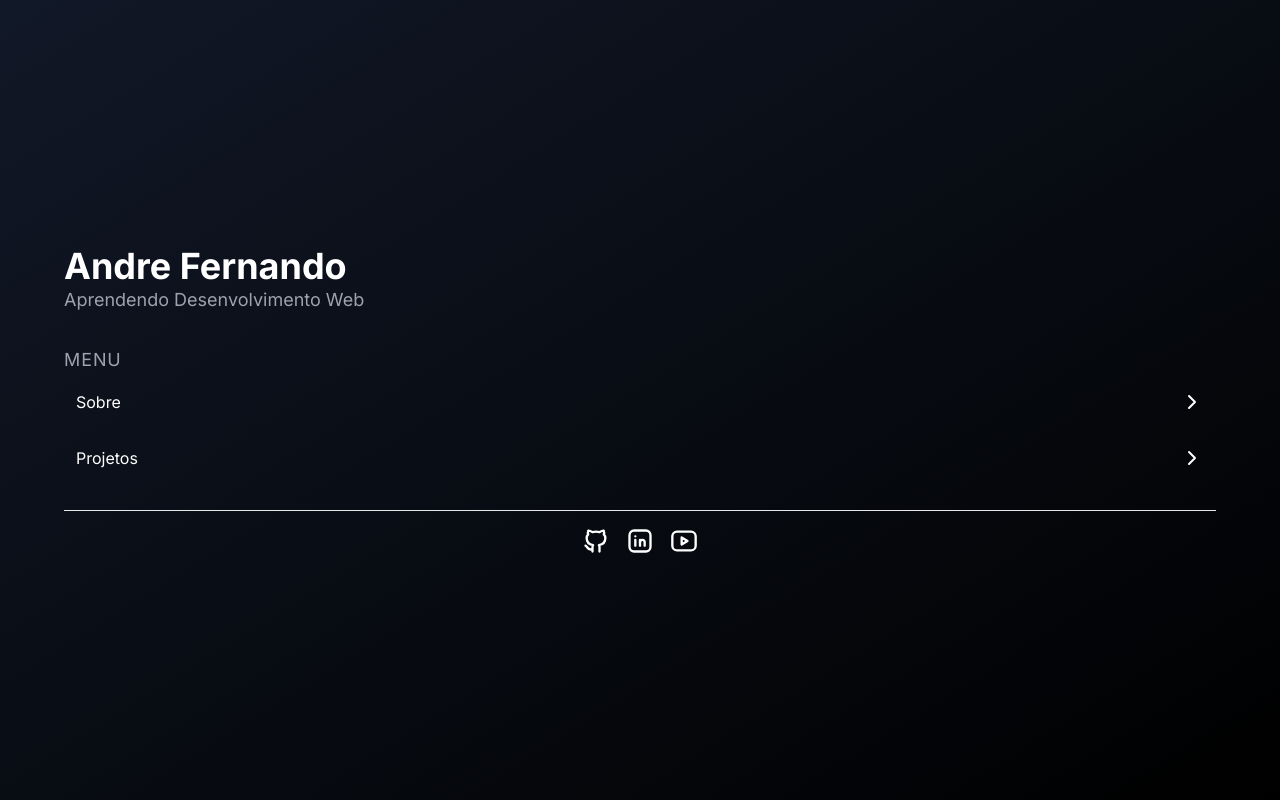
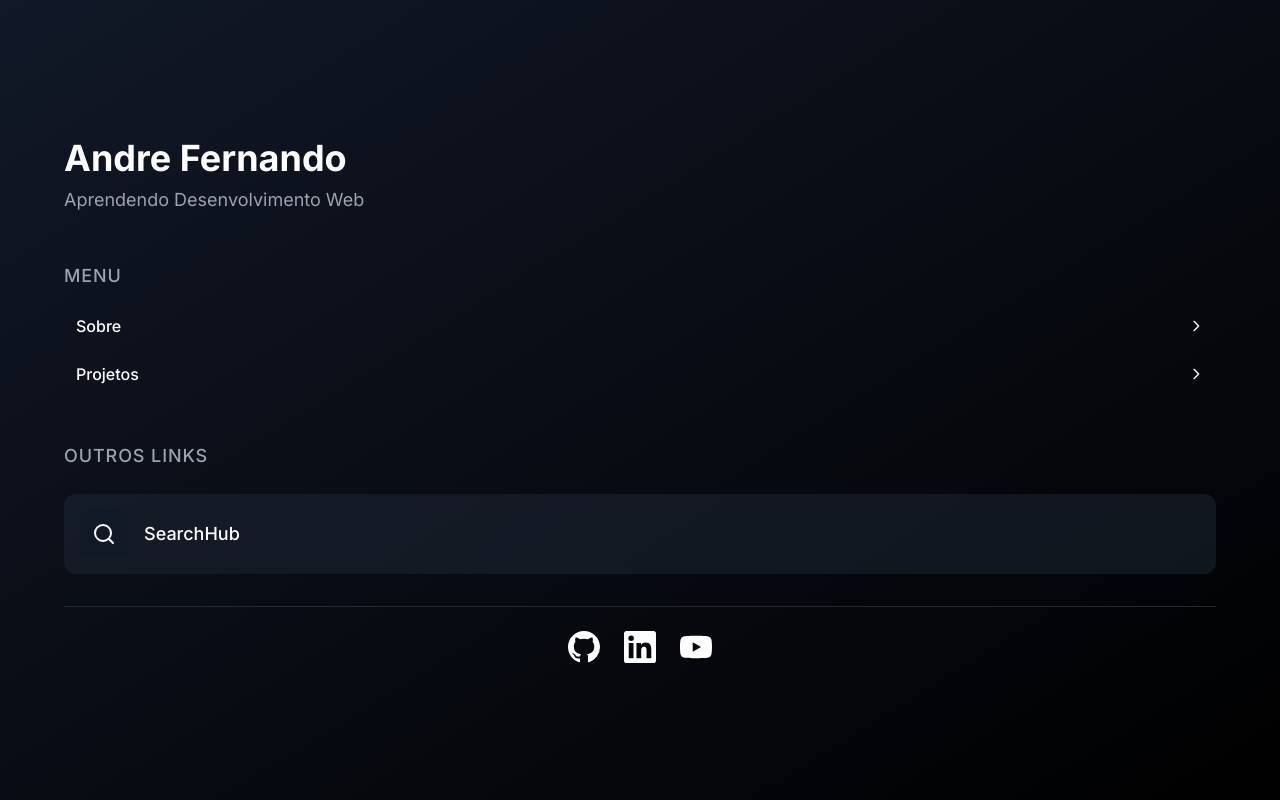
Before and after one commit to andreflara/mysite, a Next.js app: page / in a window 1280 px wide. Built offline with nearby package versions, Linux system fonts and the light colour scheme.

Commit message:
Corrigindo layout de projetos e da home page

```diff
--- a/src/app/page.tsx
+++ b/src/app/page.tsx
@@ -1,72 +1,157 @@
 import React from "react";
 import Link from "next/link";
-import {
-  IconBrandGithub,
-  IconBrandLinkedin,
-  IconBrandYoutube,
-} from "@tabler/icons-react";
-import { ChevronRight } from "lucide-react";
+import { Search } from "lucide-react";
 
-const MenuLink = ({ href, label }: { href: string; label: string }) => (
+const MenuLink = ({ href, label }) => (
   <Link
     href={href}
-    className="group flex items-center justify-between rounded-lg px-3 py-2 transition-colors hover:bg-gray-700"
+    className="group flex items-center justify-between rounded-lg px-3 py-2 transition-colors hover:bg-gray-700/50"
   >
-    <span className="font-md">{label}</span>
-    <ChevronRight />
+    <span className="font-medium">{label}</span>
+    <svg
+      xmlns="http://www.w3.org/2000/svg"
+      className="h-4 w-4"
+      fill="none"
+      viewBox="0 0 24 24"
+      stroke="currentColor"
+    >
+      <path
+        strokeLinecap="round"
+        strokeLinejoin="round"
+        strokeWidth={2}
+        d="M9 5l7 7-7 7"
+      />
+    </svg>
   </Link>
 );
 
+const SocialIcon = ({ href, title, children }) => (
+  <a
+    href={href}
+    target="_blank"
+    rel="noopener noreferrer"
+    title={title}
+    className="hover:text-gray-400 transition-colors duration-200"
+  >
+    {children}
+  </a>
+);
+
+const CustomLink = ({ href, label, icon, external = false, className = "" }) => {
+  const Component = external ? 'a' : Link;
+  const externalProps = external ? {
+    target: "_blank",
+    rel: "noopener noreferrer"
+  } : {};
+
+  return (
+    <Component
+      href={href}
+      {...externalProps}
+      className={`group relative flex items-center rounded-xl bg-gray-800/50 p-4 transition-all duration-300 hover:bg-gray-700/50 ${className}`}
+    >
+      <div className="flex items-center space-x-4">
+        <div className="flex h-12 w-12 items-center justify-center rounded-lg bg-gray-900/50 text-white">
+          {icon}
+        </div>
+        <div className="flex flex-col">
+          <span className="text-lg font-medium text-white">{label}</span>
+        </div>
+      </div>
+      <div className="ml-auto opacity-0 transition-opacity duration-300 group-hover:opacity-100">
+        <svg
+          xmlns="http://www.w3.org/2000/svg"
+          className="h-6 w-6"
+          fill="none"
+          viewBox="0 0 24 24"
+          stroke="currentColor"
+        >
+          <path
+            strokeLinecap="round"
+            strokeLinejoin="round"
+            strokeWidth={2}
+            d="M14 5l7 7m0 0l-7 7m7-7H3"
+          />
+        </svg>
+      </div>
+    </Component>
+  );
+};
+
 export default function HomePage() {
   return (
-    <div className="bg-gradient-to-br from-gray-900 to-black text-white p-6 md:p-12 min-h-screen flex items-center justify-center">
-      <div className="container mx-auto px-4 py-8">
-        <header className="mb-8">
-          <h1 className="text-4xl font-bold">Andre Fernando</h1>
+    <div className="flex min-h-screen items-center justify-center bg-gradient-to-br from-gray-900 to-black p-6 text-white md:p-12">
+      <div className="container px-4 py-8">
+        <header className="mb-12">
+          <h1 className="mb-2 text-4xl font-bold">Andre Fernando</h1>
           <p className="text-lg text-gray-400">
             Aprendendo Desenvolvimento Web
           </p>
         </header>
 
-        <nav className="mb-8">
-          <h2 className="text-lg uppercase tracking-wider text-gray-400 mb-2">
+        <nav className="mb-12">
+          <h2 className="mb-4 text-lg font-medium uppercase tracking-wider text-gray-400">
             Menu
           </h2>
-          <div className="grid gap-4">
+          <div className="space-y-2">
             <MenuLink href="/about" label="Sobre" />
             <MenuLink href="/projects" label="Projetos" />
           </div>
         </nav>
 
-        <footer className="border-t pt-4">
-          <div className="flex justify-center gap-4">
-            <a
-              href="https://github.com/oandrezito"
-              target="_blank"
-              rel="noopener noreferrer"
-              title="Github"
-              className="hover:text-gray-400 transition"
-            >
-              <IconBrandGithub size={28} />
-            </a>
-            <a
-              href="https://linkedin.com/in/andrefernando"
-              target="_blank"
-              rel="noopener noreferrer"
-              title="LinkedIn"
-              className="hover:text-gray-400 transition"
-            >
-              <IconBrandLinkedin size={28} />
-            </a>
-            <a
-              href="https://youtube.com/"
-              target="_blank"
-              rel="noopener noreferrer"
-              title="Youtube"
-              className="hover:text-gray-400 transition"
-            >
-              <IconBrandYoutube size={28} />
-            </a>
+        <section className="mb-8">
+          <h2 className="mb-6 text-lg font-medium uppercase tracking-wider text-gray-400">
+            Outros Links
+          </h2>
+          <div className="mb-4">
+            <CustomLink
+              href="https://group-links.vercel.app/"
+              label="SearchHub"
+              external
+              icon={
+                <Search/>
+              }
+            />
+          </div>
+          {/* <div className="grid grid-cols-2 gap-4">
+            <CustomLink
+              href="#"
+              label="MediaKit"
+              icon={
+                <svg className="h-6 w-6" fill="none" stroke="currentColor" viewBox="0 0 24 24">
+                  <path strokeLinecap="round" strokeLinejoin="round" strokeWidth={2} d="M19 11H5m14 0a2 2 0 012 2v6a2 2 0 01-2 2H5a2 2 0 01-2-2v-6a2 2 0 012-2m14 0V9a2 2 0 00-2-2M5 11V9a2 2 0 012-2m0 0V5a2 2 0 012-2h6a2 2 0 012 2v2M7 7h10" />
+                </svg>
+              }
+            />
+            <CustomLink
+              href="#"
+              label="YouTube"
+              icon={
+                <svg className="h-6 w-6" fill="currentColor" viewBox="0 0 24 24">
+                  <path d="M23.498 6.186a3.016 3.016 0 00-2.122-2.136C19.505 3.545 12 3.545 12 3.545s-7.505 0-9.377.505A3.017 3.017 0 00.502 6.186C0 8.07 0 12 0 12s0 3.93.502 5.814a3.016 3.016 0 002.122 2.136c1.871.505 9.376.505 9.376.505s7.505 0 9.377-.505a3.015 3.015 0 002.122-2.136C24 15.93 24 12 24 12s0-3.93-.502-5.814zM9.545 15.568V8.432L15.818 12l-6.273 3.568z" />
+                </svg>
+              }
+            />
+          </div> */}
+        </section>
+
+        <footer className="border-t border-gray-800 pt-6">
+          <div className="flex justify-center space-x-6">
+            <SocialIcon href="https://github.com/oandrezito" title="Github">
+              <svg className="h-8 w-8" viewBox="0 0 24 24" fill="currentColor" title="YouTube Icon">
+                <path d="M12 0C5.37 0 0 5.37 0 12c0 5.31 3.435 9.795 8.205 11.385.6.105.825-.255.825-.57 0-.285-.015-1.23-.015-2.235-3.015.555-3.795-.735-4.035-1.41-.135-.345-.72-1.41-1.23-1.695-.42-.225-1.02-.78-.015-.795.945-.015 1.62.87 1.845 1.23 1.08 1.815 2.805 1.305 3.495.99.105-.78.42-1.305.765-1.605-2.67-.3-5.46-1.335-5.46-5.925 0-1.305.465-2.385 1.23-3.225-.12-.3-.54-1.53.12-3.18 0 0 1.005-.315 3.3 1.23.96-.27 1.98-.405 3-.405s2.04.135 3 .405c2.295-1.56 3.3-1.23 3.3-1.23.66 1.65.24 2.88.12 3.18.765.84 1.23 1.905 1.23 3.225 0 4.605-2.805 5.625-5.475 5.925.435.375.81 1.095.81 2.22 0 1.605-.015 2.895-.015 3.3 0 .315.225.69.825.57A12.02 12.02 0 0024 12c0-6.63-5.37-12-12-12z" />
+              </svg>
+            </SocialIcon>
+            <SocialIcon href="https://linkedin.com/in/andrefernando" title="LinkedIn">
+              <svg className="h-8 w-8" viewBox="0 0 24 24" fill="currentColor">
+                <path d="M20.447 20.452h-3.554v-5.569c0-1.328-.027-3.037-1.852-3.037-1.853 0-2.136 1.445-2.136 2.939v5.667H9.351V9h3.414v1.561h.046c.477-.9 1.637-1.85 3.37-1.85 3.601 0 4.267 2.37 4.267 5.455v6.286zM5.337 7.433a2.062 2.062 0 01-2.063-2.065 2.064 2.064 0 112.063 2.065zm1.782 13.019H3.555V9h3.564v11.452zM22.225 0H1.771C.792 0 0 .774 0 1.729v20.542C0 23.227.792 24 1.771 24h20.451C23.2 24 24 23.227 24 22.271V1.729C24 .774 23.2 0 22.222 0h.003z" />
+              </svg>
+            </SocialIcon>
+            <SocialIcon href="https://youtube.com/" title="Youtube">
+              <svg className="h-8 w-8" viewBox="0 0 24 24" fill="currentColor">
+                <path d="M23.498 6.186a3.016 3.016 0 00-2.122-2.136C19.505 3.545 12 3.545 12 3.545s-7.505 0-9.377.505A3.017 3.017 0 00.502 6.186C0 8.07 0 12 0 12s0 3.93.502 5.814a3.016 3.016 0 002.122 2.136c1.871.505 9.376.505 9.376.505s7.505 0 9.377-.505a3.015 3.015 0 002.122-2.136C24 15.93 24 12 24 12s0-3.93-.502-5.814zM9.545 15.568V8.432L15.818 12l-6.273 3.568z" />
+              </svg>
+            </SocialIcon>
           </div>
         </footer>
       </div>
--- a/src/app/projects/page.tsx
+++ b/src/app/projects/page.tsx
@@ -24,8 +24,7 @@
   {
     id: 3,
     title: "Group_Links",
-    description:
-      "Acesso rapido a Links de sites.",
+    description: "Acesso rapido a Links de sites.",
     image: "/grouplinks.png",
     link: "https://group-links.vercel.app/",
   },
@@ -52,28 +51,28 @@
               href={project.link}
               target="_blank"
               rel="noopener noreferrer"
-              className="block group"
+              className="block group w-full"
             >
-              <div className="rounded-xl bg-black border border-gray-700 shadow-lg hover:shadow-2xl transition-shadow duration-300 relative overflow-hidden">
-                <div className="relative">
+              <div className="h-96 w-full rounded-xl bg-black border border-gray-700 shadow-lg hover:shadow-2xl transition-shadow duration-300 relative overflow-hidden">
+                <div className="relative h-56">
                   <Image
                     src={project.image}
                     alt={project.title}
-                    className="w-full h-48 object-cover transition-transform duration-300 group-hover:scale-105"
-                    width={600}
-                    height={300}
+                    className="w-full h-full object-cover transition-transform duration-300 group-hover:scale-105"
+                    width={400}
+                    height={200}
                   />
                   <div className="absolute inset-0 bg-black bg-opacity-50 opacity-0 group-hover:opacity-100 transition-opacity duration-300 flex items-center justify-center">
                     <ExternalLink className="w-6 h-6 text-white" />
                   </div>
                 </div>
-                <div className="p-4">
-                  <h2 className="text-xl font-semibold mb-2 group-hover:text-primary transition-colors">
+                <div className="p-4 h-32">
+                  <h2 className="text-xl font-semibold mb-2 truncate group-hover:text-primary transition-colors">
                     {project.title}
                   </h2>
-                  <p className="text-gray-400">{project.description}</p>
+                  <p className="text-gray-400 line-clamp-3">{project.description}</p>
                 </div>
-                <div className="p-4 flex items-center justify-between opacity-0 group-hover:opacity-100 transition-opacity duration-300 text-primary">
+                <div className="absolute bottom-0 left-0 right-0 p-4 flex items-center justify-between opacity-0 group-hover:opacity-100 transition-opacity duration-300 text-primary bg-black bg-opacity-75">
                   Ver Projeto
                   <ChevronRight />
                 </div>
```
Also changed, not shown: public/grouplinks.png.
